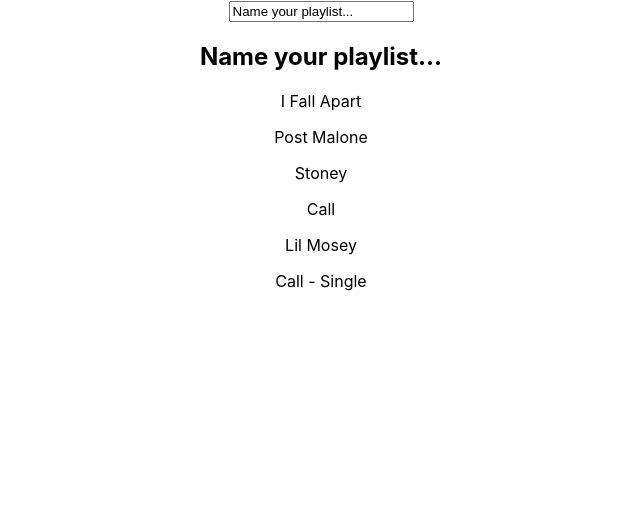
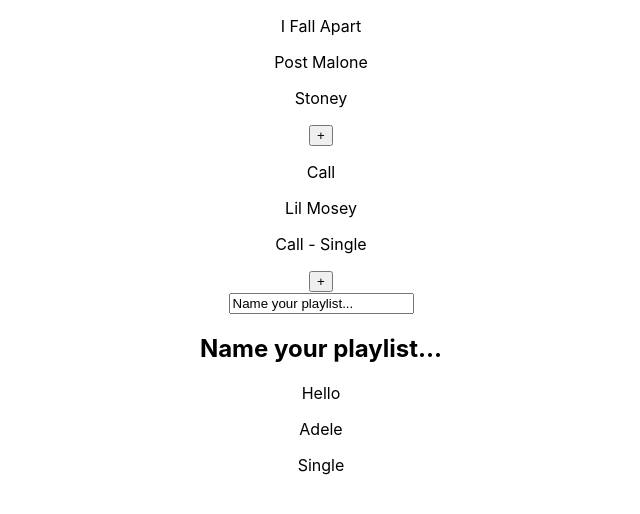
Before and after one commit to noahgmurphy/playlist-app, a React (Create React App) app: page / in a window 1280 px wide. Shown: the top 514 px of the page, without its empty margins (319-959 px from the left). Built offline with nearby package versions, Linux system fonts and the light colour scheme.

Commit message:
add feature to allow adding songs to playlist

```diff
--- a/src/App.js
+++ b/src/App.js
@@ -2,12 +2,12 @@ import logo from './logo.svg';
 import './App.css';
 import TrackList from './Tracklist/Tracklist';
 import Playlist from '/Users/noah/Desktop/SpotifyPlaylist/jammming/src/Playlist/Playlist.js';
-
+import SearchResults from './SearchResults/SearchResults.js'
 
 function App() {
   return (
     <div className="App">
-      <Playlist/>
+      <SearchResults/>
     </div>
   );
 }
--- a/src/Playlist/Playlist.js
+++ b/src/Playlist/Playlist.js
@@ -3,37 +3,15 @@ import TrackList from '../Tracklist/Tracklist';
 import RenderPlaylist from './playlistRender';
 
 
-const Playlist = () =>{
-    const [songs, setSongs] = useState([
-        {
-          name: "I Fall Apart",
-          artist: "Post Malone",
-          album: "Stoney",
-          id: "1"
-        },
-        {
-          name: "Call",
-          artist: "Lil Mosey",
-          album: "Call - Single",
-          id: "2"
+const Playlist = (props) =>{
 
-        }
-      ]);
 
 const [playlistName, setPlaylistName] = useState("Name your playlist...");
 
 const handleChange = (({target})=>{setPlaylistName(target.value);});
 
 return(
-    /*
-    <div>
-        <input type="text" onChange={handleChange} value={playlistName}/>
-        <h2>{playlistName}</h2>
-        <TrackList songs={songs}/>
-    </div>
-    */
-
-    <RenderPlaylist songs={songs} onChange={handleChange} playlistName={playlistName} tracklist={TrackList}/>
+    <RenderPlaylist songs={props.songs} onChange={handleChange} playlistName={playlistName}/>
 );
 }
 
--- a/src/SearchResults/SearchResults.js
+++ b/src/SearchResults/SearchResults.js
@@ -1 +1,55 @@
-import React from 'react';
+import React, {useState} from 'react';
+import RenderSearchResults from './renderSearchResults'
+import Playlist from '../Playlist/Playlist.js'
+
+const SearchResults = () => {
+
+    const [searchResults, setSearchResults] = useState([
+        {
+          name: "I Fall Apart",
+          artist: "Post Malone",
+          album: "Stoney",
+          id: "1"
+        },
+        {
+          name: "Call",
+          artist: "Lil Mosey",
+          album: "Call - Single",
+          id: "2"
+
+        }
+      ]);
+
+
+    const [playlist, setPlaylist] = useState([{
+        name: "Hello",
+        artist: "Adele",
+        album: "Single",
+        id: "3"
+    }]);
+
+
+
+    const handleAdd = (item, id) =>{
+        for(let i=0; i<playlist.length; i++){                    //this functio loops through playlist
+            if(Object.values(playlist[i]).includes(id)){         //checks if song is already added
+                alert("This song is already in your playlist");   //
+                break;
+            }                                                    //
+            else if(playlist.length-i===1){                      //if not... add to playlist
+                setPlaylist((prev)=>[...prev, item]);
+
+            }
+        }
+
+    };
+
+    return(
+        <div>
+            <RenderSearchResults results={searchResults} onClick={handleAdd}/>
+            <Playlist songs={playlist}/>
+        </div>
+    );
+};
+
+export default SearchResults;
--- /dev/null
+++ b/src/SearchResults/renderSearchResults.js
@@ -0,0 +1,24 @@
+import React from 'react';
+
+const RenderSearchResults = (props) =>{
+
+    return(
+        <div>
+        {props.results.map(item=>(
+        <div key={item.id}>
+            <div>
+                <p>{item.name}</p>
+                <p>{item.artist}</p>
+                <p>{item.album}</p>
+            </div>
+            <div>
+                <button onClick={()=>{props.onClick(item,item.id)}}>+</button>
+            </div>
+        </div>
+
+        ))}
+       </div>
+    );
+}
+
+export default RenderSearchResults;
```
